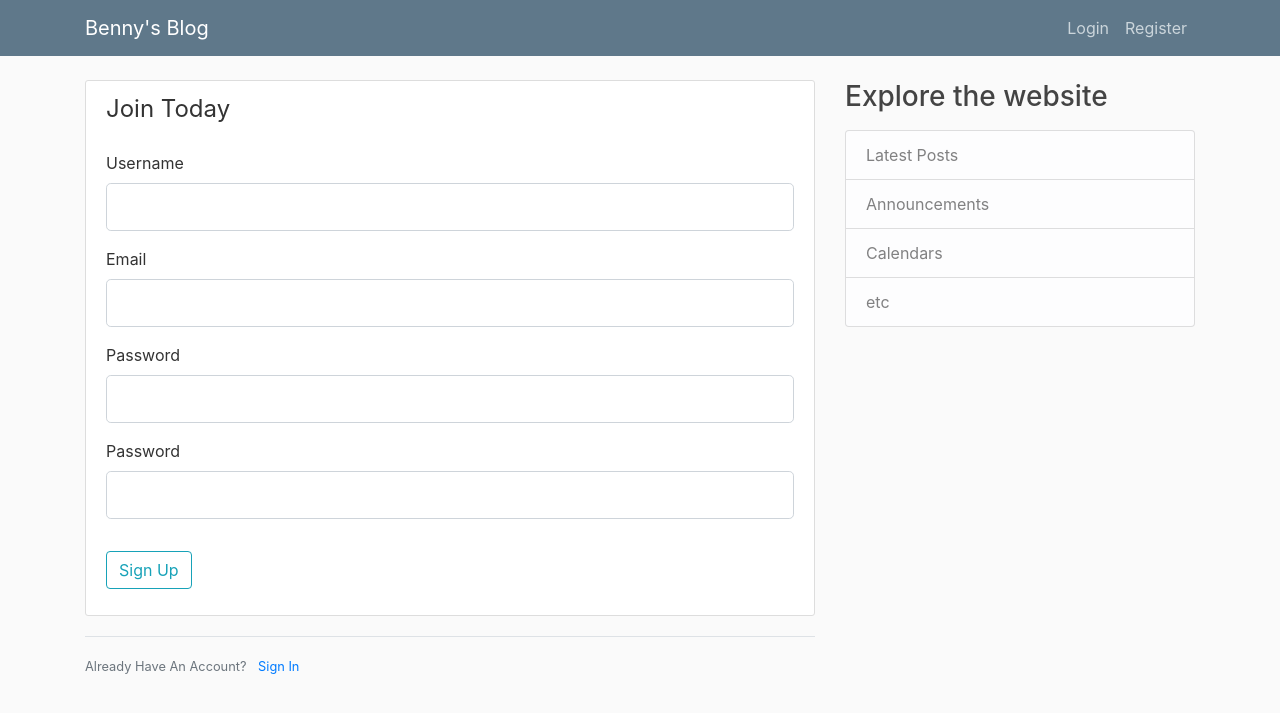
After one commit to ChickenBenny/Blog-web-app, a Flask app: page /register in a window 1280 px wide. The commit adds this page. Shown: the top 713 px of the page. Run offline with Flask 2, Linux system fonts and the light colour scheme; some libraries are stand-ins or nearby versions.

Commit message:
add form and database

```diff
--- a/Flask_Blog/forms.py
+++ b/Flask_Blog/forms.py
@@ -0,0 +1,17 @@
+from tokenize import String
+from flask_wtf import FlaskForm
+from wtforms import StringField, PasswordField, SubmitField, BooleanField
+from wtforms.validators import DataRequired, Length, Email, EqualTo
+
+class ResgistrationForm(FlaskForm):
+    username = StringField('Username', validators = [DataRequired(), Length(min = 2, max = 20)])
+    email = StringField('Email', validators = [DataRequired(), Email()])
+    password = PasswordField('Password', validators = [DataRequired()])
+    confirm_password = PasswordField('Password', validators = [DataRequired()])
+    submit = SubmitField('Sign Up')
+
+class LoginForm(FlaskForm):
+    email = StringField('Email', validators = [DataRequired(), Email()])
+    password = PasswordField('Password', validators = [DataRequired()])
+    remeber = BooleanField('Remeber Me')
+    submit = SubmitField('Login')
--- a/Flask_Blog/main.py
+++ b/Flask_Blog/main.py
@@ -1,6 +1,24 @@
 from flask import Flask, render_template
+from forms import ResgistrationForm
+from flask_sqlalchemy import SQLAlchemy
+from datetime import datetime
+from os import path
+
+DB_NAME = "database.db"
 
 app = Flask(__name__)
+app.config['SECRET_KEY'] = 'Bennys Project'
+app.config['SQLALCHEMY_DATABASE_URI'] = f'sqlite:///{DB_NAME}'
+
+def create_database(app):
+    if not path.exists(f'Flask_Blog/{DB_NAME}'):
+        db.create_all(app = app)
+        print('Created Database!')
+
+db = SQLAlchemy(app)
+db.init_app(app)
+create_database(app)
+
 
 posts = [
     {
@@ -17,6 +35,28 @@ posts = [
     }
 ]
 
+class User(db.Model):
+    id = db.Column(db.Integer, primary_key = True)
+    username = db.Column(db.String(20), unique=True, nullable=False)
+    email = db.Column(db.String(120), unique=True, nullable=False)
+    image_file = db.Column(db.String(20), nullable=False, default='default.jpg')
+    password = db.Column(db.String(60), nullable=False)
+    posts = db.relationship('Post', backref='author', lazy=True)
+
+    def __repr__(self):
+        return f"User('{self.username}', '{self.email}', '{self.image_file}')"
+
+class Post(db.Model):
+    id = db.Column(db.Integer, primary_key=True)
+    title = db.Column(db.String(100), nullable=False)
+    date_posted = db.Column(db.DateTime, nullable=False, default=datetime.utcnow)
+    content = db.Column(db.Text, nullable=False)
+    user_id = db.Column(db.Integer, db.ForeignKey('user.id'), nullable=False)
+
+    def __repr__(self):
+        return f"Post('{self.title}', '{self.date_posted}')"
+
+
 @app.route("/")
 def hello():
     return render_template('home.html', posts = posts)
@@ -25,5 +65,17 @@ def hello():
 def aoubt():
     return render_template('about.html')
 
+@app.route("/register", methods = ['GET', 'POST'])
+def register():
+    form = ResgistrationForm()
+    return render_template('register.html', form = form)
+
+@app.route("/login", methods = ['GET', 'POST'])
+def login():
+    form = ResgistrationForm()
+    return render_template('login.html', form = form)
+
+
+
 if __name__ == '__main__':
     app.run(debug = True)
--- a/Flask_Blog/templates/about.html
+++ b/Flask_Blog/templates/about.html
@@ -1,4 +1,5 @@
 {% extends "base.html" %}
+{% block title %}About website{% endblock title%}
 {% block content %}
     <h1>About Page</h1>
 {% endblock content %}
--- a/Flask_Blog/templates/base.html
+++ b/Flask_Blog/templates/base.html
@@ -7,7 +7,7 @@
         <link rel="stylesheet" href="https://maxcdn.bootstrapcdn.com/bootstrap/4.0.0/css/bootstrap.min.css" integrity="sha384-Gn5384xqQ1aoWXA+058RXPxPg6fy4IWvTNh0E263XmFcJlSAwiGgFAW/dAiS6JXm" crossorigin="anonymous">
         <link rel="stylesheet" type="text/css" href="{{ url_for('static', filename='style.css') }}">
 
-        {% block title %}My Blog Project{% endblock title%}
+        <title>{% block title %}My Blog Project{% endblock title%}</title>
     </head>
     <body>
         <header class="site-header">
--- a/Flask_Blog/templates/home.html
+++ b/Flask_Blog/templates/home.html
@@ -1,4 +1,5 @@
 {% extends "base.html" %}
+{% block title %}Home{% endblock title%}
 {% block content %}
     {% for post in posts %}
         <article class="media content-section">
--- /dev/null
+++ b/Flask_Blog/templates/register.html
@@ -0,0 +1,86 @@
+{% extends "base.html" %}
+{% block title %}Register{% endblock title%}
+{% block content %}
+    <div class="content-section">
+        <form method="POST" action="">
+            {{ form.hidden_tag() }}
+            <fieldset class="form-group">
+                <legend class="border-buttom mb-4">Join Today</legend>
+                <div class="form-group">
+                    {{ form.username.label(class="form-control-label") }}
+
+                    {% if form.username.errors %}
+                        {{ form.username(class="form-control form-control-lg is-invalid")}}
+                        <div class="invalid-feedback">
+                            {% for error in form.username.errors %}
+                                <span>{{ error }}</span>
+                            {% endfor %}
+                        </div>
+                    {% else %}
+                        {{ form.username(class="form-control form-control-lg")}}
+                    {% endif %}
+
+                </div>
+
+                <div class="form-group">
+                    {{ form.email.label(class="form-control-label") }}
+
+                    {% if form.email.errors %}
+                        {{ form.email(class="form-control form-control-lg is-invalid")}}
+                        <div class="invalid-feedback">
+                            {% for error in form.email.errors %}
+                                <span>{{ error }}</span>
+                            {% endfor %}
+                        </div>
+                    {% else %}
+                        {{ form.email(class="form-control form-control-lg")}}
+                    {% endif %}
+
+                </div>
+
+                <div class="form-group">
+                    {{ form.password.label(class="form-control-label") }}
+
+                    {% if form.password.errors %}
+                        {{ form.password(class="form-control form-control-lg is-invalid")}}
+                        <div class="invalid-feedback">
+                            {% for error in form.password.errors %}
+                                <span>{{ error }}</span>
+                            {% endfor %}
+                        </div>
+                    {% else %}
+                        {{ form.password(class="form-control form-control-lg")}}
+                    {% endif %}
+
+                </div>
+
+                <div class="form-group">
+                    {{ form.confirm_password.label(class="form-control-label") }}
+
+                    {% if form.confirm_password.errors %}
+                        {{ form.confirm_password(class="form-control form-control-lg is-invalid")}}
+                        <div class="invalid-feedback">
+                            {% for error in form.confirm_password.errors %}
+                                <span>{{ error }}</span>
+                            {% endfor %}
+                        </div>
+                    {% else %}
+                        {{ form.confirm_password(class="form-control form-control-lg")}}
+                    {% endif %}
+
+                </div>
+
+            </fieldset>
+
+            <div class="form-group">
+                {{ form.submit(class="btn btn-outline-info" )}}
+            </div>
+        </form>
+    </div>
+
+    <div class="border-top pt-3">
+        <small class="text-muted">
+            Already Have An Account? <a class="ml-2" href="{{ url_for('login') }}">Sign In</a>
+        </small>
+    </div>
+{% endblock content %}
```
Also changed, not shown: Flask_Blog/templates/login.html (added, +53 -0 lines), Flask_Blog/database.db (added).
